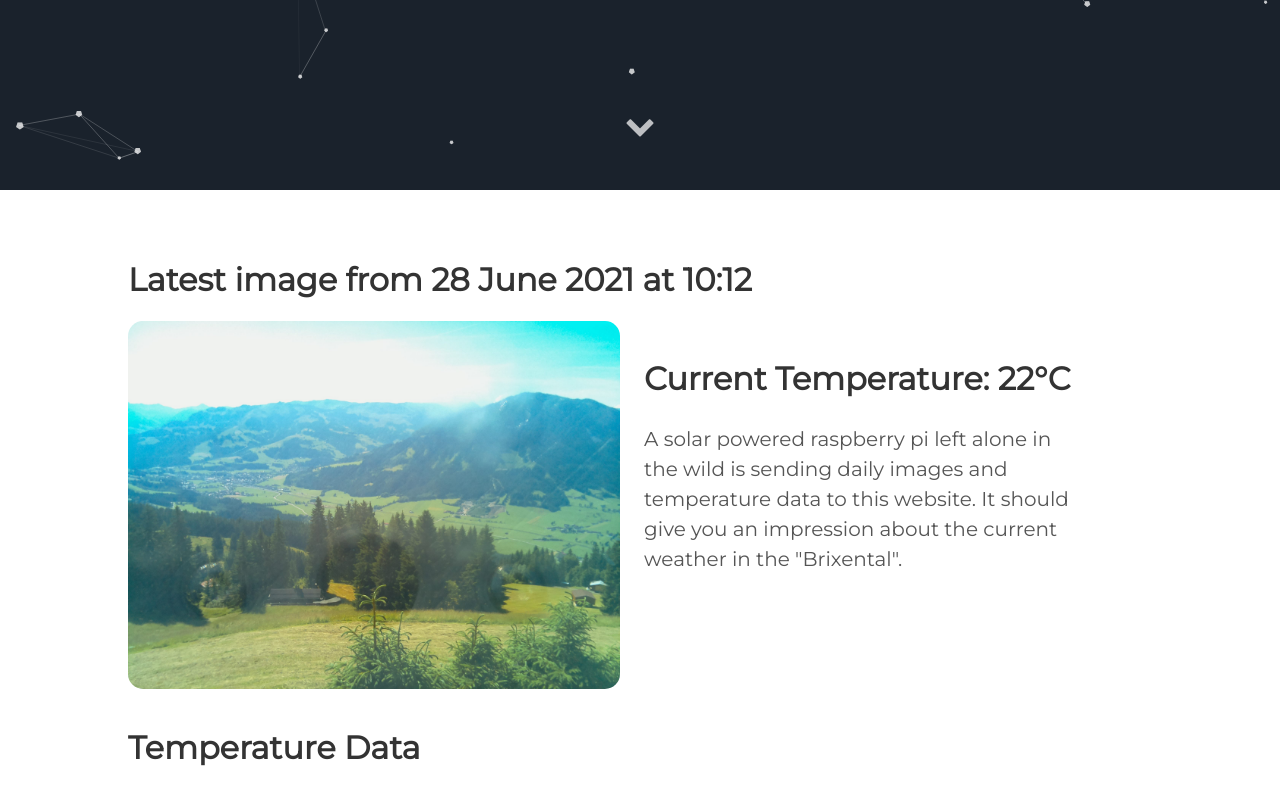
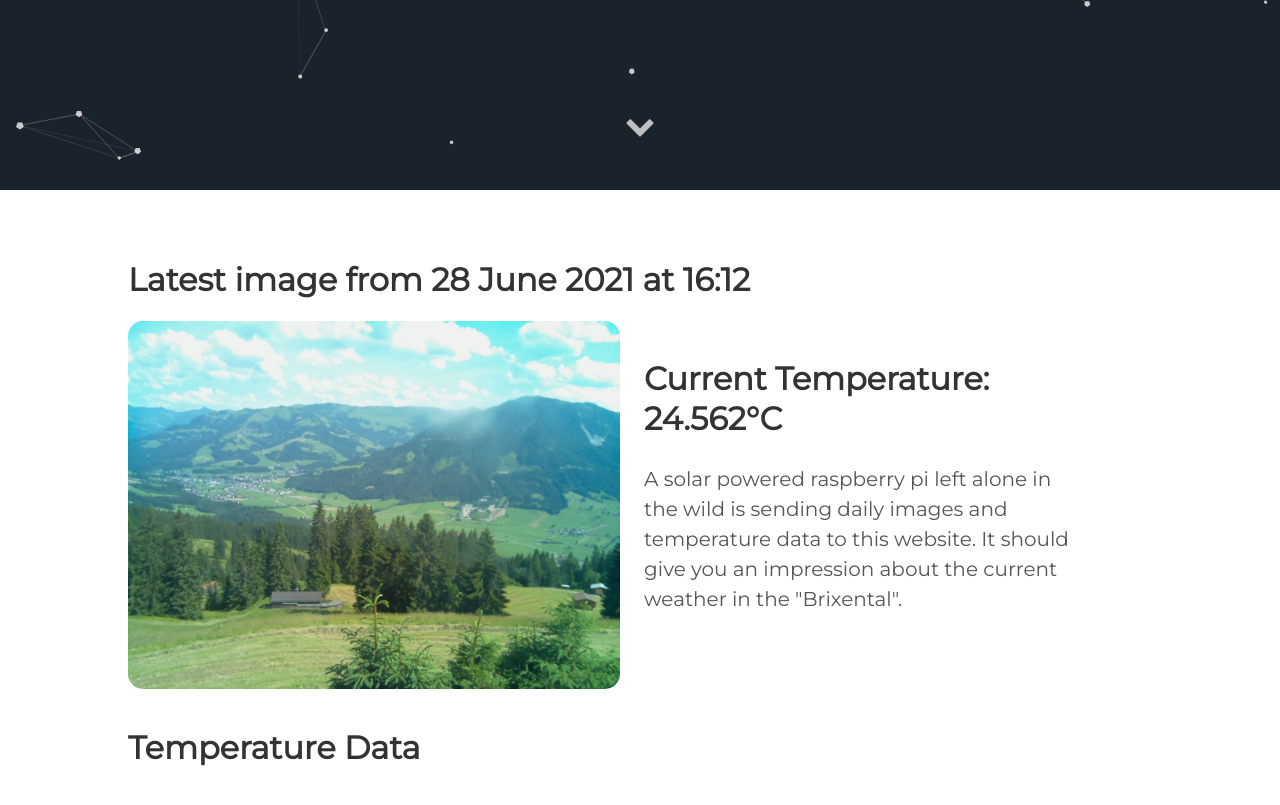
Before and after one commit to vektorious/vektorious.github.io, a Jekyll site: the page built from resources/huette.md, in a window 1280 px wide and 900 px high, scrolled down 710 px. Shown: the top 805 px of the window. Built offline with Jekyll 4.4.1, drawn with Linux system fonts in a browser that asks for light colours.

Commit message:
I'm a bot beep boop

```diff
--- a/resources/huette.md
+++ b/resources/huette.md
@@ -6,13 +6,13 @@
 description: 'Live image from the Austrian alps'
 twitter_text: ' '
 ---
-## Latest image from 28 June 2021 at 10:12
+## Latest image from 28 June 2021 at 16:12
 <div class="huette">
   <div class="huette-image">
     <img src="{{ "/assets/img/huette.jpg" | prepend: site.baseurl }}">
   </div>
   <div class="huette-text">
-        <h2>Current Temperature: 22°C</h2>
+        <h2>Current Temperature: 24.562°C</h2>
         <p>A solar powered raspberry pi left alone in the wild is sending daily images and temperature data to this website. It should give you an impression about the current weather in the "Brixental".</p>
 
   </div>
```
Also changed, not shown: rpi-script/2021-06-28_161043.txt (renamed from rpi-script/2021-06-28_101043.txt, +5 -5 lines), rpi-script/huette.md (+2 -2 lines), assets/img/huette.jpg, assets/img/temp_plot.png, rpi-script/temp_plot.png, 1 other file.
